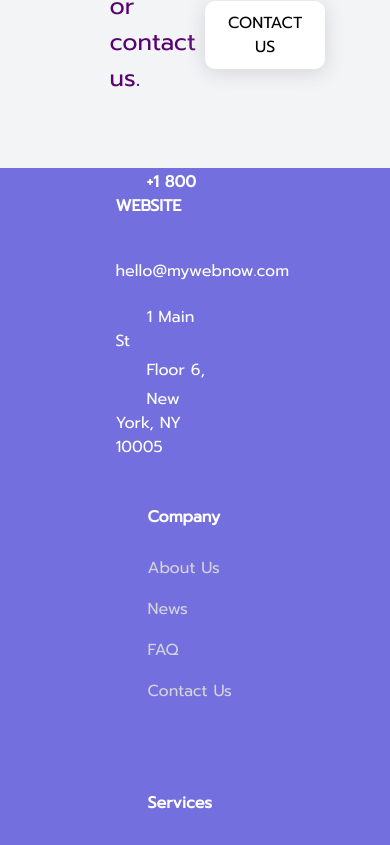
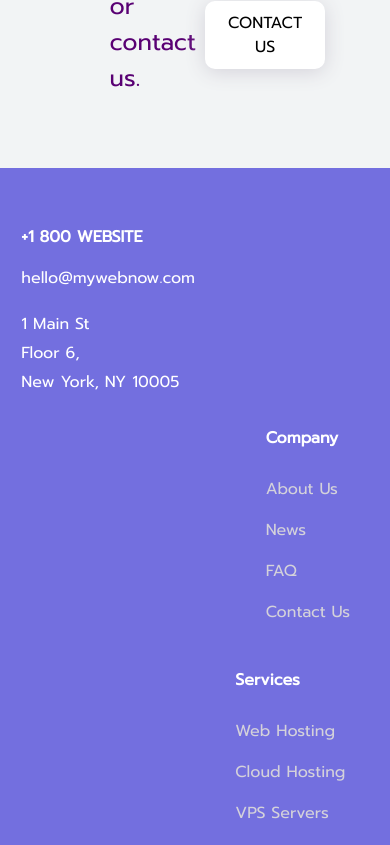
Before and after one commit to gg-1414/mini-project, a React (Create React App) app: page / in a window 390 px wide. Shown: the part 2359-3204 px from the top of the page. Built offline with nearby package versions, Linux system fonts and the light colour scheme; the HTML template or start-up script is replaced by a standard one.

Commit message:
installed throttle & react-reveal
starting to work on nav bar transition

```diff
--- a/package.json
+++ b/package.json
@@ -12,7 +12,9 @@
     "npm": "^6.9.0",
     "react": "^16.8.4",
     "react-dom": "^16.8.4",
-    "react-scripts": "2.1.8"
+    "react-reveal": "^1.2.2",
+    "react-scripts": "2.1.8",
+    "throttle-debounce": "^2.1.0"
   },
   "scripts": {
     "start": "react-scripts start",
--- a/src/App.js
+++ b/src/App.js
@@ -1,4 +1,5 @@
 import React, { Component } from 'react';
+import { throttle } from 'throttle-debounce';
 import BackgroundSkew from './components/BackgroundSkew';
 import Nav from './components/Nav';
 import Home from './components/Home';
@@ -6,6 +7,21 @@ import Footer from './components/Footer';
 import './App.css';
 
 class App extends Component {
+  componentDidMount() {
+    window.addEventListener('scroll', throttle( 300, this.handleScroll ))
+  }
+
+  // Here lies sticky-shrink nav scroll event listener
+  handleScroll = () => {
+    let scrollPosition = Math.round( window.scrollY );
+
+    if( scrollPosition > 350 ) { // if scrolled past 300px, add nav--sticky-shrink class
+      document.querySelector( 'nav' ).classList.add( 'nav--sticky-shrink' );
+    } else { // if not, remove nav--sticky-shrink class from nav
+        document.querySelector( 'nav' ).classList.remove( 'nav--sticky-shrink' );
+    }
+  }
+
   render() {
     return (
       <div>
--- a/src/components/Footer.jsx
+++ b/src/components/Footer.jsx
@@ -14,29 +14,29 @@ const Footer = () => (
     </section>
     <section className="footer__company">
       <p>Company</p>
-      <a href="#">About Us</a>
-      <a href="#">News</a>
-      <a href="#">FAQ</a>
-      <a href="#">Contact Us</a>
+      <a>About Us</a>
+      <a>News</a>
+      <a>FAQ</a>
+      <a>Contact Us</a>
     </section>
     <section className="footer__services">
       <p>Services</p>
-      <a href="#">Web Hosting</a>
-      <a href="#">Cloud Hosting</a>
-      <a href="#">VPS Servers</a>
-      <a href="#">Domain Names</a>
+      <a>Web Hosting</a>
+      <a>Cloud Hosting</a>
+      <a>VPS Servers</a>
+      <a>Domain Names</a>
     </section>
     <section className="footer__other">
       <p>Other</p>
-      <a href="#">Transfer Domains</a>
-      <a href="#">Customer Portal</a>
-      <a href="#">Support Portal</a>
-      <a href="#">Video Tutorials</a>
+      <a>Transfer Domains</a>
+      <a>Customer Portal</a>
+      <a>Support Portal</a>
+      <a>Video Tutorials</a>
     </section>
     <section className="footer__social">
-        <a href="#"><i className="fa fa-facebook fa-2x"></i></a>
-        <a href="#"><i className="fa fa-youtube fa-2x"></i></a>
-        <a href="#"><i className="fa fa-twitter fa-2x"></i></a>
+        <a><i className="fa fa-facebook fa-2x"></i></a>
+        <a><i className="fa fa-youtube fa-2x"></i></a>
+        <a><i className="fa fa-twitter fa-2x"></i></a>
     </section>
   </footer>
 );
--- a/src/stylesheets/Footer.scss
+++ b/src/stylesheets/Footer.scss
@@ -179,5 +179,53 @@ footer > section > p:first-child {
   footer {
     display: flex;
     flex-direction: column;
+    // justify-content: center;
+    width: 100%;
+    grid-template-columns: unset;
+    grid-template-rows: unset;
+    grid-column-gap: unset;
+    grid-row-gap: unset;
+    justify-items: unset;
+    -webkit-justify-content: unset;
+    justify-content: unset;
+    -webkit-align-items: unset;
+    align-items: unset;
+
+    section {
+      width: auto;
+      // margin: 0 auto;
+      transform: translateY(0);
+      padding-left: 40%;
+
+      position: relative;
+      left: 50%;
+      transform: translateX(-50%);
+      top: 0;
+      padding: 0;
+      margin: 0;
+    }
+
+    section:nth-child(1) {
+      position: unset;
+      left: 0;
+      top: 0;
+    }
+
+    .footer__company,
+    .footer__services,
+    .footer__other {
+      display: flex;
+      flex-direction: column;
+
+      grid-template-columns: unset;
+      grid-template-rows: unset;
+      grid-column-gap: unset;
+      grid-row-gap: unset;
+      justify-items: unset;
+      -webkit-justify-content: unset;
+      justify-content: unset;
+      -webkit-align-items: unset;
+      align-items: unset;
+    }
   }
 }
--- a/src/stylesheets/Nav.scss
+++ b/src/stylesheets/Nav.scss
@@ -36,4 +36,24 @@ nav {
     border-radius: 5px;
     box-shadow: 0px 3px 14px #59488e;
   }
+
 }
+
+.nav--sticky-shrink {
+  height: 95px;
+  background: $white;
+  color: $purple;
+  border-bottom: 2px solid $purple-blue;
+
+  h1, button {
+    -webkit-transition: all 0.5s;
+    -moz-transition: all 0.5s;
+    transition: all 0.5s;
+  }
+
+  div {
+    button {
+      color: $purple;
+    }
+  }
+}
```
Also changed, not shown: 1 other file (tests, documents, lock files or other folders).
